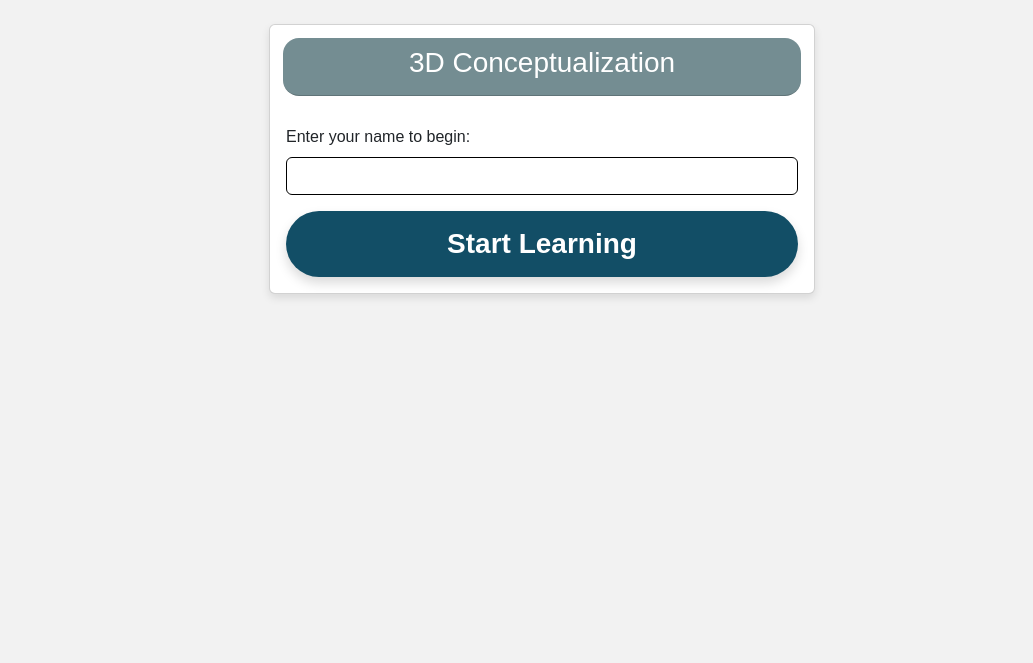
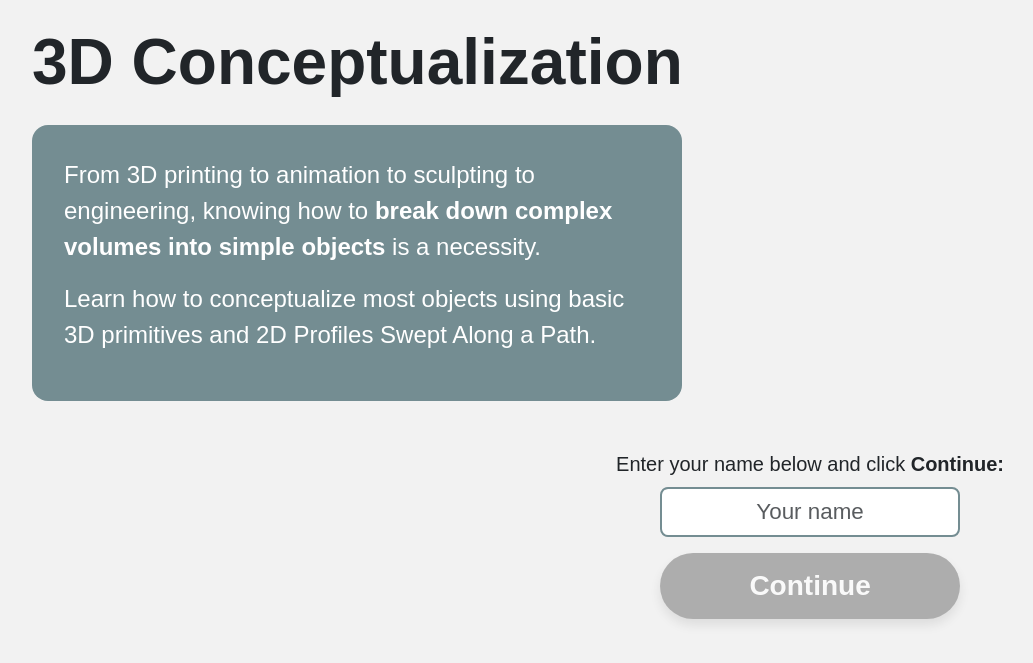
Before and after one commit to MAV2187/COMS-W4170-CVN-GROUP-5-SP-2025, a Flask app: page / in a window 1280 px wide. Shown: the part 64-727 px from the top of the page, without its empty margins (98-1131 px from the left). Run offline with Flask 3, Linux system fonts and the light colour scheme; some libraries are stand-ins or nearby versions.

Commit message:
Update index.html
Replaced card layout with custom layout. Moved title left, intro box styled, form centered in right-aligned section

```diff
--- a/templates/index.html
+++ b/templates/index.html
@@ -1,22 +1,39 @@
 {% extends "base.html" %}
 
 {% block content %}
-<div class="row justify-content-center">
-    <div class="col-md-6">
-        <div class="card">
-            <div class="card-header text-white color_header1">
-                <h3 class="card-title text-center">3D Conceptualization</h3>
+<div class="container-fluid px-5">
+    <!-- Title -->
+    <h1 class="display-3 fw-bold mb-4">3D Conceptualization</h1>
+
+    <!-- Description -->
+    <div class="intro-box mb-5">
+        <p>
+            From 3D printing to animation to sculpting to engineering, knowing how to
+            <strong>break down complex volumes into simple objects</strong> is a necessity.
+        </p>
+        <p>
+            Learn how to conceptualize most objects using basic 3D primitives and
+            2D Profiles Swept Along a Path.
+        </p>
+    </div>
+
+    <!-- Name input section -->
+    <div class="d-flex justify-content-end pe-5">
+        <form method="POST" action="{{ url_for('start') }}" class="text-center">
+            <label for="username" class="form-label name-label">
+                Enter your name below and click <strong>Continue:</strong>
+            </label>
+            <div class="d-flex flex-column align-items-center">
+                <input type="text"
+                    class="form-control name-input mb-3"
+                    id="username"
+                    name="username"
+                    placeholder="Your name"
+                    required>
+                <button type="submit" class="color_button1" id="continueBtn" disabled>Continue</button>
             </div>
-            <div class="card-body">
-                <form method="POST" action="{{ url_for('start') }}">
-                    <div class="mb-3">
-                        <label for="username" class="form-label">Enter your name to begin:</label>
-                        <input type="text" class="form-control border-black" id="username" name="username" required>
-                    </div>
-                    <button type="submit" class="btn color_button1 w-100">Start Learning</button>
-                </form>
-            </div>
-        </div>
+        </form>
     </div>
+
 </div>
 {% endblock %}
```
